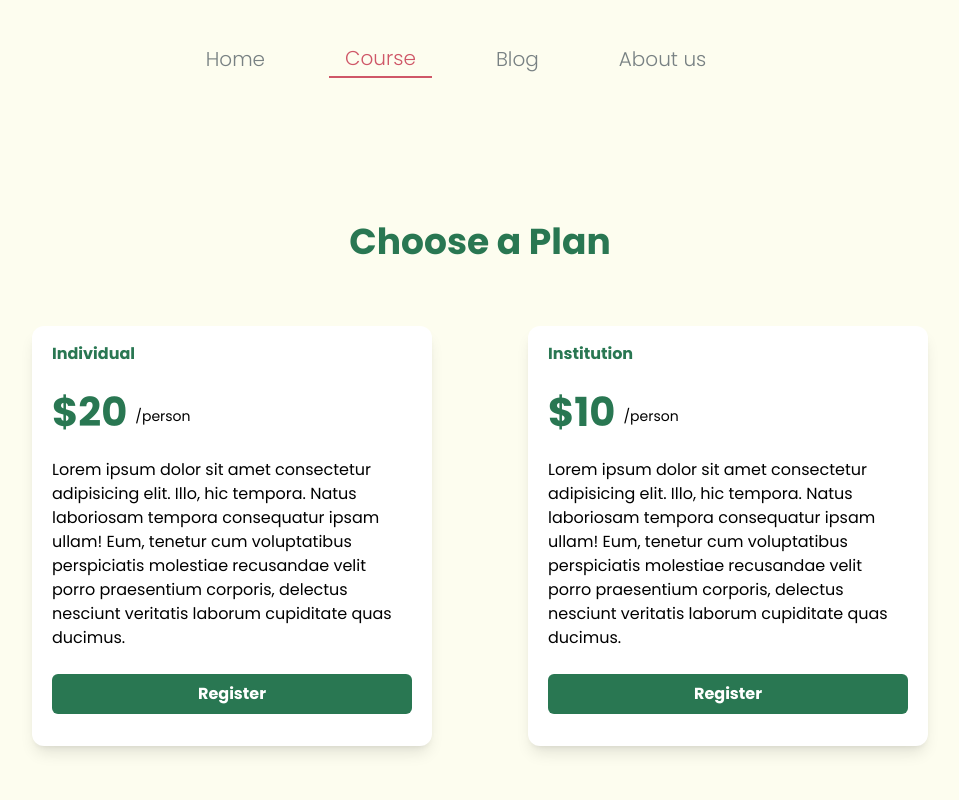
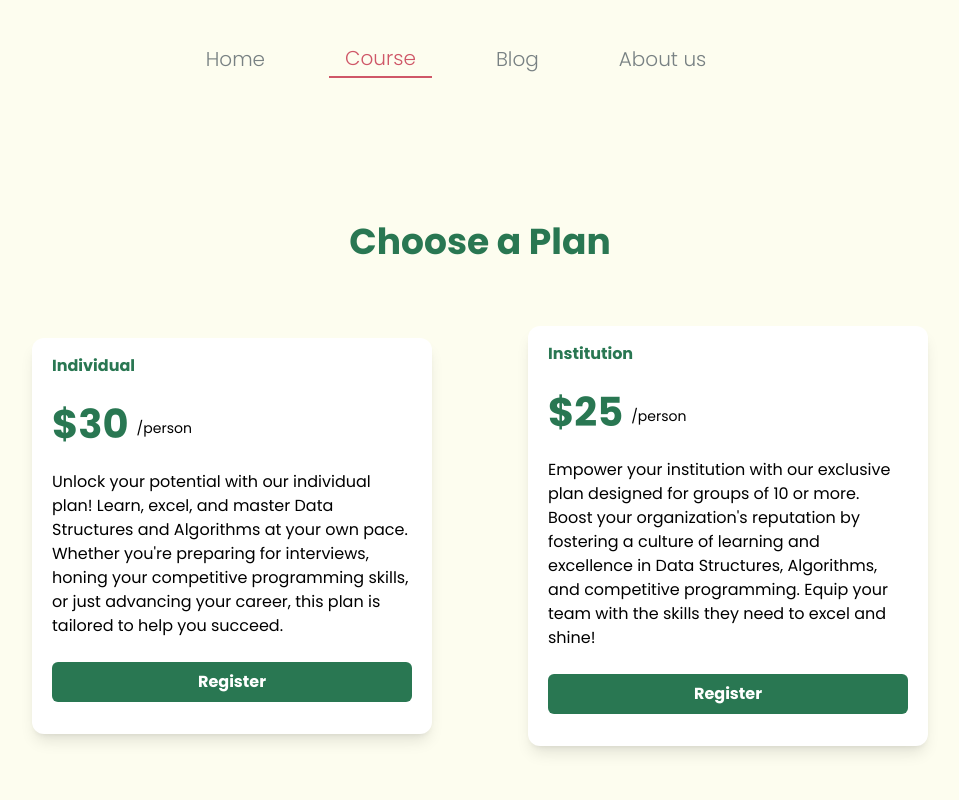
Before and after one commit to AliSamhat07/competitive-coders-lb, a React (Vite) app: page /register in a window 1280 px wide. Shown: the top 800 px of the page, without its empty margins (160-1119 px from the left). Built offline with nearby package versions, Linux system fonts and the light colour scheme.

Commit message:
General fixes

```diff
--- a/src/components/Footer.jsx
+++ b/src/components/Footer.jsx
@@ -15,11 +15,13 @@ function Footer() {
         <div className="flex justify-center items-center gap-8 py-12">
           <img className={`${LINK}`} src={InstagramIcon} />
           <img className={`${LINK}`} src={LinkedInIcon} />
-          <img className={`${LINK}`} src={WhatsappIcon} />
+          <a href="https://wa.me/96181698875" target="_blank">
+            <img className={`${LINK}`} src={WhatsappIcon} />
+          </a>
         </div>
       </div>
       <p className="pt-6 pb-6 px-2 text-md text-center">
-      &copy; Copyright 2024, Competitive Coders Lb, All rights reserved.
+        &copy; Copyright 2024, Competitive Coders Lb, All rights reserved.
       </p>
     </div>
   );
--- a/src/pages/HomePage.jsx
+++ b/src/pages/HomePage.jsx
@@ -2,13 +2,20 @@ import React from "react";
 import HoverEffect from "./utils/Arrow/Box";
 import { Link } from "react-router-dom";
 function HomePage() {
+  const handleContact = () => {
+    window.scrollTo({
+      left: 0,
+      top: document.body.scrollHeight,
+      behavior: "smooth",
+    });
+  };
   return (
     <div className="relative mx-auto flex justify-center items-start pb-32">
-        <div className="callToAction flex justify-start gap-12  mt-24 items-center flex-col relative px-8 lg:px-0 lg:pl-32 w-full lg:w-[40%]">
+      <div className="callToAction flex justify-start gap-12  mt-24 items-center flex-col relative px-8 lg:px-0 lg:pl-32 w-full xl:w-[40%]">
         <div className=" relative text-center text-black font-semibold text-[2.5em] leading-[1.5em]">
           Lebanon's <span className="text-accent-gree">first</span> and{" "}
-            <span className="text-accent-gren">only</span>{" "}
-            Competitive Programming Academy{" "}
+          <span className="text-accent-gren">only</span> Competitive Programming
+          Academy{" "}
         </div>
         <Link to={"register"}>
           <button
@@ -20,14 +27,14 @@ function HomePage() {
         </Link>
       </div>
 
-        <div className="Boxes w-[60%] h-[80vh] mt-10 relative hidden lg:block">
+      <div className="Boxes w-[65%] h-[80vh] mt-10 relative hidden xl:block">
         <div className="w-[165px] h-[22px] left-[271px] top-[77px] absolute text-center text-[#fdfdf7] text-[32px] font-normal z-10">
           Feel Free
         </div>
-          <div className="w-60 h-[58px] left-[243px] top-[119px] absolute text-center text-white text-4xl font-normal z-10">
+        <div className="hover:cursor-pointer hover:opacity-[60%] transition-all duratoin-[100ms] w-60 h-[58px] left-[243px] top-[119px] absolute text-center text-white text-4xl font-normal z-10" onClick={handleContact}>
           Contact Us{" "}
         </div>
-          <HoverEffect />
+        {/* <HoverEffect /> */}
         <div className="w-[274px] h-[317px] left-[230px] top-[45px] absolute bg-[#cf4657] rounded-[44px]" />
         <div className="w-[300px] h-[343px] left-[217px] top-[32px] absolute bg-[#fe8040]/0 rounded-[44px] border border-black" />
         <div className="w-[373px] h-[415px] left-[410px] top-[163px] absolute bg-[#fdfdef] rounded-[44px]" />
--- a/src/pages/PlanPage.jsx
+++ b/src/pages/PlanPage.jsx
@@ -7,14 +7,28 @@ function PlanPage() {
         Choose a Plan
       </h1>
       <div className="flex flex-wrap gap-[6em] justify-center items-center">
-        <PlanCard planType={"Individual"} planPrice={20} planlink={"form"} />
-        <PlanCard planType={"Institution"} planPrice={10} planlink={"form"} />
+        <PlanCard
+          planType={"Individual"}
+          planPrice={30}
+          planlink={"form"}
+          planText={
+            "Unlock your potential with our individual plan! Learn, excel, and master Data Structures and Algorithms at your own pace. Whether you're preparing for interviews, honing your competitive programming skills, or just advancing your career, this plan is tailored to help you succeed."
+          }
+        />
+        <PlanCard
+          planType={"Institution"}
+          planPrice={25}
+          planlink={"form"}
+          planText={
+            "Empower your institution with our exclusive plan designed for groups of 10 or more. Boost your organization's reputation by fostering a culture of learning and excellence in Data Structures, Algorithms, and competitive programming. Equip your team with the skills they need to excel and shine!"
+          }
+        />
       </div>
     </div>
   );
 }
 
-function PlanCard({ planType, planPrice, planlink }) {
+function PlanCard({ planType, planPrice, planlink, planText }) {
   return (
     <section className="max-w-[400px] bg-white w-fit px-5 py-4 rounded-xl shadow-lg flex flex-col justify-center gap-4 pb-8">
       <p className="text-accent-green font-bold text-left">{planType}</p>
@@ -25,13 +39,7 @@ function PlanCard({ planType, planPrice, planlink }) {
         <span className="text-sm mt-[0.6em]">/person</span>
       </div>
       <div>
-        <p>
-          Lorem ipsum dolor sit amet consectetur adipisicing elit. Illo, hic
-          tempora. Natus laboriosam tempora consequatur ipsam ullam! Eum,
-          tenetur cum voluptatibus perspiciatis molestiae recusandae velit porro
-          praesentium corporis, delectus nesciunt veritatis laborum cupiditate
-          quas ducimus.
-        </p>
+        <p>{planText}</p>
         <Link to={planlink}>
           <button className="mt-6 bg-accent-green hover:opacity-[0.9] transition-all   text-white font-bold text-center rounded-md w-full py-2 text">
             Register
--- a/tailwind.config.js
+++ b/tailwind.config.js
@@ -10,6 +10,10 @@ export default {
       },
     },
 
+    placeholderColor: {
+      primary: "#000000",
+    },
+
     fontFamily: {
       poppins: "Poppins",
     },
```
Also changed, not shown: 1 other file (tests, documents, lock files or other folders). Lines whose indentation alone changed are shown as unchanged.
